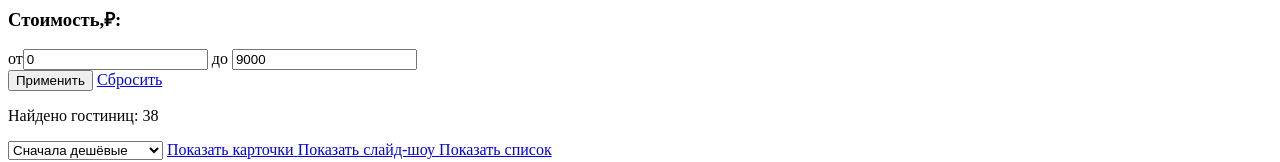
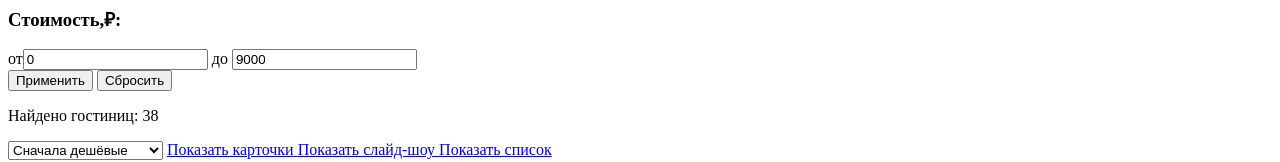
Before and after one commit to htmlacademy-htmlcss/461083-sedona-36, a plain HTML site: page catalog.html in a window 1280 px wide. Shown: the part 634-796 px from the top of the page. Drawn offline with Linux system fonts and the light colour scheme.

Commit message:
Update catalog.html
change link  'reset' to button in catalog

```diff
--- a/catalog.html
+++ b/catalog.html
@@ -106,7 +106,7 @@
             <div class="range-toggle range-toggle-max"></div>
           </div>
           <button class="button" type="submit">Применить</button>
-          <a class="hotels-reset" href="catalog.html">Сбросить</a>
+          <button type="reset">Сбросить</button>
         </form>
         <p class="hotels-found">Найдено гостиниц: 38</p>
         <select class="select-control" aria-label="Сортировка">
```
